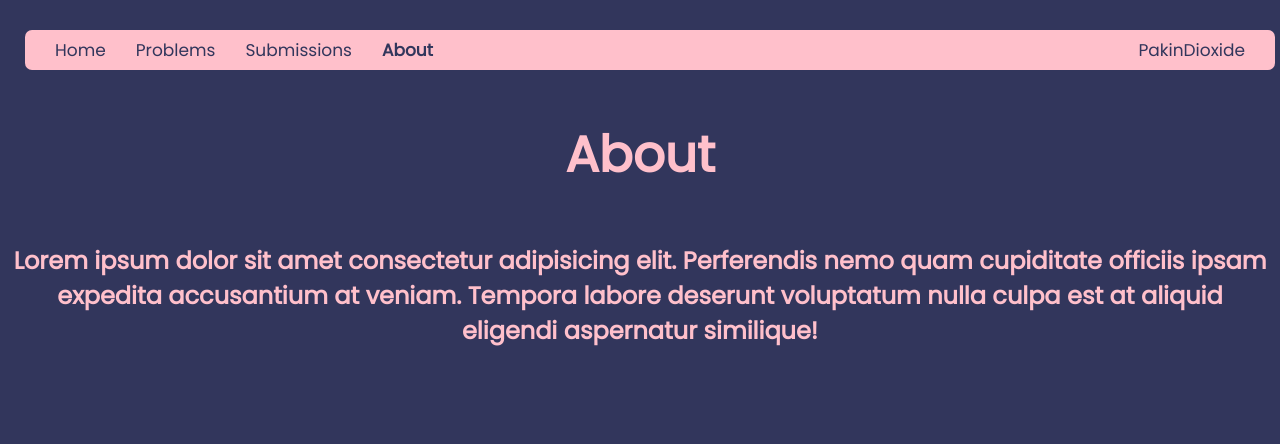
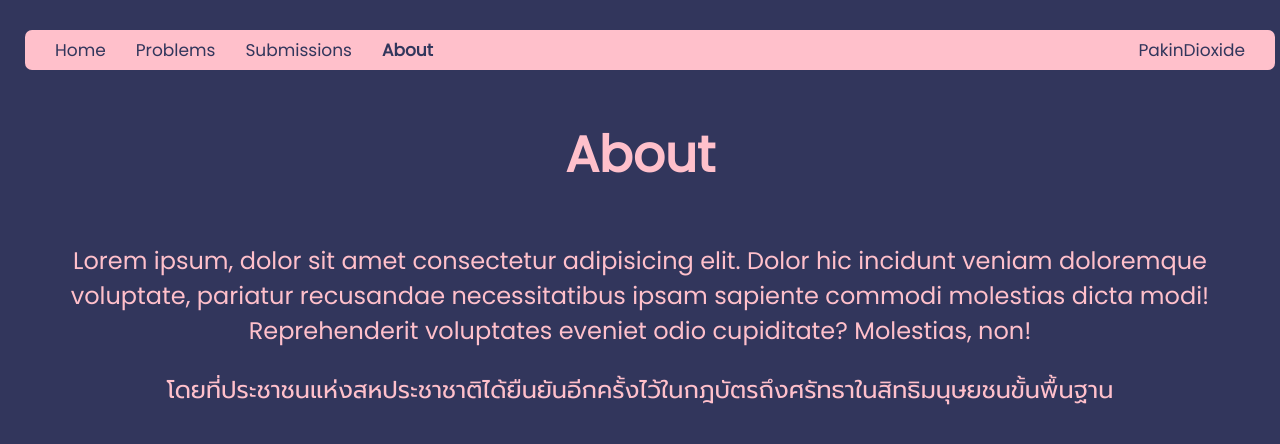
Before and after one commit to grader71/grader71, a Next.js app: page /about in a window 1280 px wide. Shown: the top 444 px of the page. Built offline with nearby package versions, Linux system fonts and the light colour scheme.

Commit message:
Added Thai fonts and changed h2

```diff
--- a/src/app/about/page.tsx
+++ b/src/app/about/page.tsx
@@ -4,11 +4,11 @@ import '@/styles/global.css'
 
 const About = () => {
   return (
-    <div>
+    <div className="width_normal">
       <Header selected = "About" username = "PakinDioxide"/>
       <p className="topic">About</p>
-      <h2>Lorem ipsum dolor sit amet consectetur adipisicing elit. Perferendis nemo quam cupiditate officiis ipsam expedita accusantium at veniam. Tempora labore deserunt voluptatum nulla culpa est at aliquid eligendi aspernatur similique!</h2>
-    </div>
+      <p style={{fontSize: "1.5em"}}>Lorem ipsum, dolor sit amet consectetur adipisicing elit. Dolor hic incidunt veniam doloremque voluptate, pariatur recusandae necessitatibus ipsam sapiente commodi molestias dicta modi! Reprehenderit voluptates eveniet odio cupiditate? Molestias, non!</p>
+      <p style={{fontSize: "1.5em"}}>โดยที่ประชาชนแห่งสหประชาชาติได้ยืนยันอีกครั้งไว้ในกฎบัตรถึงศรัทธาในสิทธิมนุษยชนขั้นพื้นฐาน</p>    </div>
   )
 }
 
--- a/src/app/layout.tsx
+++ b/src/app/layout.tsx
@@ -11,9 +11,9 @@ export default function RootLayout({
   return (
     <html lang="en">
       <head>
-      <link rel="preconnect" href="https://fonts.googleapis.com" />
-      <link rel="preconnect" href="https://fonts.gstatic.com" />
-      <link href="https://fonts.googleapis.com/css2?family=Poppins&display=swap" rel="stylesheet" />
+        <link rel="preconnect" href="https://fonts.googleapis.com" />
+        <link rel="preconnect" href="https://fonts.gstatic.com" />
+        <link href="https://fonts.googleapis.com/css2?family=Poppins&family=Prompt:wght@400;500&display=swap" rel="stylesheet" />
       </head>
       <body>{children}</body>
     </html>
--- a/src/app/page.tsx
+++ b/src/app/page.tsx
@@ -7,7 +7,8 @@ const Home = () => {
     <div className='width_normal'>
       <Header selected = "Home" username = "PakinDioxide"/>
       <p className="topic">Grader 71</p>
-      <h2>Lorem ipsum <span className="text_highlight">dolor sit amet </span>consectetur adipisicing elit. <span className="text_highlight">Perferendis nemo </span>quam cupiditate officiis ipsam expedita <span className="text_highlight">accusantium at veniam.</span></h2>
+      <p style={{fontSize: "1.5em"}}> Lorem ipsum <span className="text_highlight">dolor sit amet </span>consectetur adipisicing elit. <span className="text_highlight">Perferendis nemo </span>quam cupiditate officiis ipsam expedita <span className="text_highlight">accusantium at veniam.</span></p>
+      <p style={{fontSize: "1.5em"}}>โดยที่ประชาชนแห่งสหประชาชาติได้ยืนยันอีกครั้งไว้ในกฎบัตรถึงศรัทธาในสิทธิมนุษยชนขั้นพื้นฐาน</p>
     </div>
   )
 }
--- a/src/styles/global.css
+++ b/src/styles/global.css
@@ -1,12 +1,11 @@
 body {
+    color: pink;
     background-color: #32365c;
-    height: 3000px;
     padding-top: 60px;
-}
-
-div,
-button {
-    font-family: "Poppins", Arial;
+    font-family: "Poppins", "Prompt", Arial;
+    font-weight: normal;
+    text-align: center;
+    overflow: auto;
 }
 
 .width_normal {
@@ -19,13 +18,6 @@ button {
     width: 1000px;
     margin-left: auto;
     margin-right: auto;
-}
-
-h1,
-h2,
-p {
-    color: pink;
-    text-align: center;
 }
 
 .topic {
@@ -46,7 +38,3 @@ p {
 .text_highlight {
     color: coral;
 }
-
-button:hover {
-    cursor: pointer;
-}
--- a/src/styles/problems.css
+++ b/src/styles/problems.css
@@ -1,5 +1,5 @@
 .problems {
-    width: 750;
+    width: 750px;
 }
 
 .problems_box {
@@ -10,7 +10,6 @@
     top: 250px;
     left: 50px;
     right: 50px;
-    border-color: rgb(237, 118, 118);
     border-radius: 7px;
     width: 1100px;
     margin-left: auto;
```
